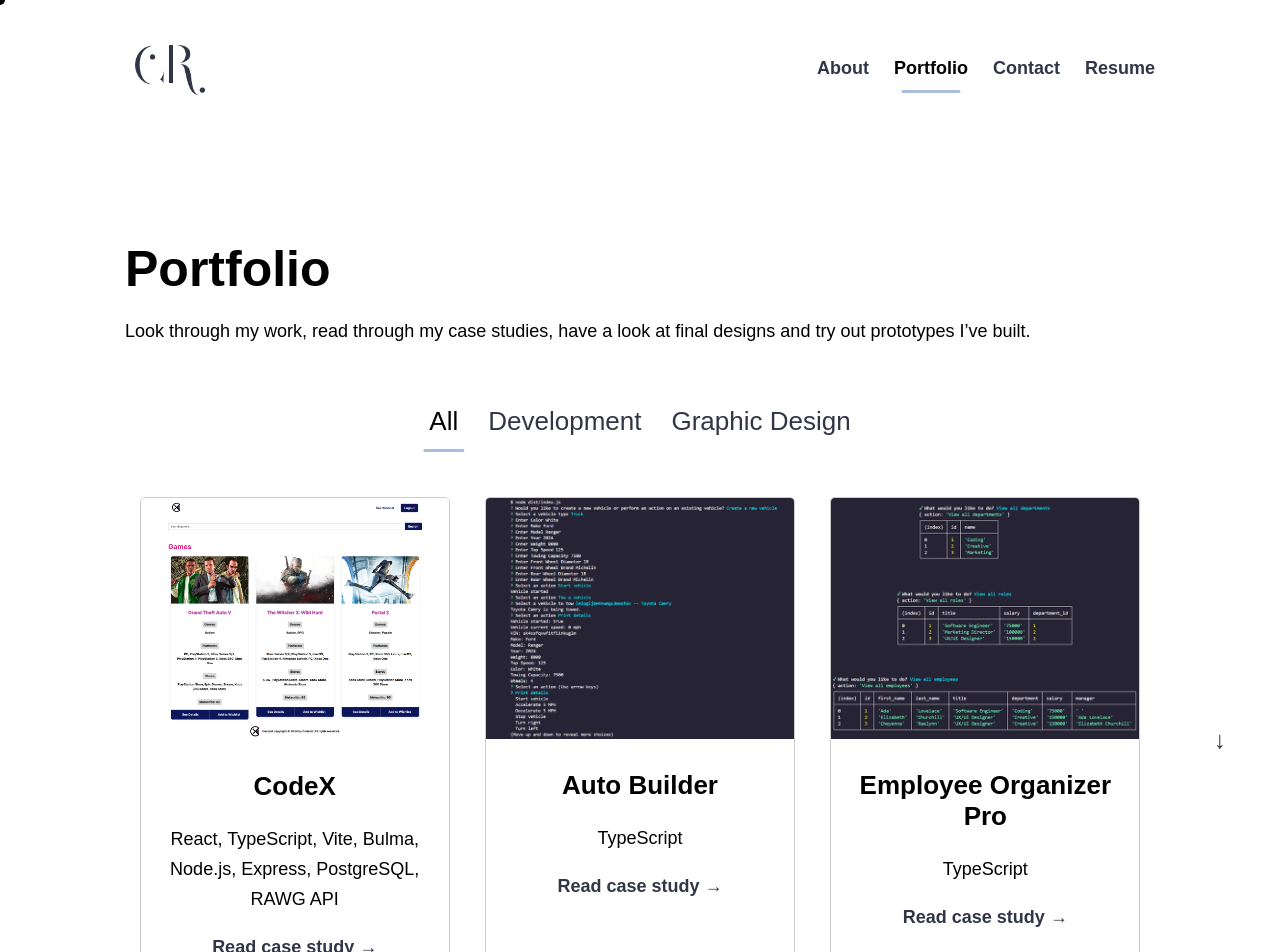
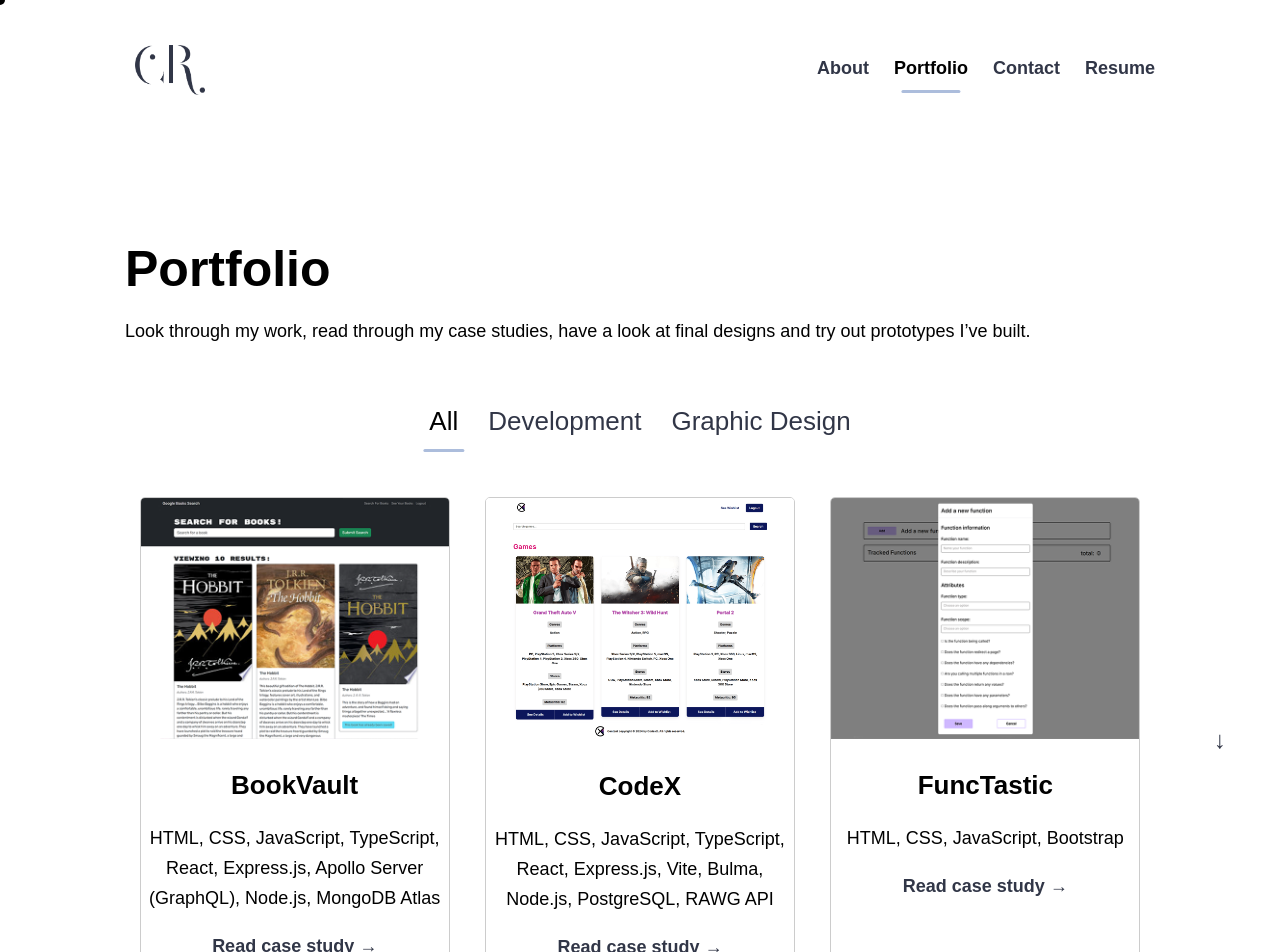
Before and after one commit to RaeOfChey/Portfolio, a React (Vite) app: page /portfolio in a window 1280 px wide. Shown: the top 952 px of the page. Built offline with nearby package versions, Linux system fonts and the light colour scheme; a web font is replaced by a local one.

Commit message:
Added project

```diff
--- a/src/pages/Portfolio.jsx
+++ b/src/pages/Portfolio.jsx
@@ -16,37 +16,30 @@ import SecureWorldCollateralImg from '../assets/SecureWorld Marketing Collateral
 import SwankyCollateralImg from '../assets/Swanky Marketing Collateral Thumbnail Image.png';
 import PolitosPizzaImg from '../assets/Politos Pizza Regular Thumbnail Image.png';
 import CodexXImg from '../assets/CodexX Thumbnail Image.png';
+import BookVaultImg from '../assets/BookVault Thumbnail Image.png';
 
 const projects = [
   // Development Projects
   {
+    title: 'BookVault',
+    link: 'https://github.com/RaeOfChey/CodexX',
+    type: 'HTML, CSS, JavaScript, TypeScript, React, Express.js, Apollo Server (GraphQL), Node.js, MongoDB Atlas',
+    category: 'Development',
+    cta: 'Read case study →',
+    image: BookVaultImg,
+  },
+  {
     title: 'CodeX',
     link: 'https://github.com/RaeOfChey/CodexX',
-    type: 'React, TypeScript, Vite, Bulma, Node.js, Express, PostgreSQL, RAWG API',
+    type: 'HTML, CSS, JavaScript, TypeScript, React, Express.js, Vite, Bulma, Node.js, PostgreSQL, RAWG API',
     category: 'Development',
     cta: 'Read case study →',
     image: CodexXImg,
   },
   {
-    title: 'Auto Builder',
-    link: 'https://github.com/RaeOfChey/autobuilder',
-    type: 'TypeScript',
-    category: 'Development',
-    cta: 'Read case study →',
-    image: AutoBuilderImg,
-  },
-  {
-    title: 'Employee Organizer Pro',
-    link: 'https://github.com/RaeOfChey/EmployeeOrganizerPro',
-    type: 'TypeScript',
-    category: 'Development',
-    cta: 'Read case study →',
-    image: EmployeeOrganizerImg,
-  },
-  {
     title: 'FuncTastic',
     link: 'https://github.com/RaeOfChey/function-checklist',
-    type: 'HTML, CSS, JavaScript',
+    type: 'HTML, CSS, JavaScript, Bootstrap',
     category: 'Development',
     cta: 'Read case study →',
     image: FuncTasticImg,
@@ -54,7 +47,7 @@ const projects = [
   {
     title: 'ReadMe Genie',
     link: 'https://github.com/RaeOfChey/ReadMeGenie',
-    type: 'JavaScript',
+    type: 'JavaScript, TypeScript, Node.js, Inquirer',
     category: 'Development',
     cta: 'Read case study →',
     image: ReadMeGenieImg,
@@ -62,7 +55,7 @@ const projects = [
   {
     title: 'Slugfolio',
     link: 'https://github.com/RaeOfChey/Slugfolio',
-    type: 'HTML, CSS, JavaScript',
+    type: 'HTML, CSS, JavaScript, TypeScript, Node.js, Inquirer',
     category: 'Development',
     cta: 'Read case study →',
     image: SlugfolioImg,
--- a/src/styles/Portfolio.css
+++ b/src/styles/Portfolio.css
@@ -89,7 +89,7 @@
 
 /* Targets the first <p> (type) on card */
 .project-card p:nth-of-type(1) {
-  padding: 0px;
+  padding: 0px 5px;
   margin: 0px;
 }
 
```
Also changed, not shown: src/assets/BookVault Thumbnail Image.png (added), src/assets/CodexX Thumbnail Image.png.
